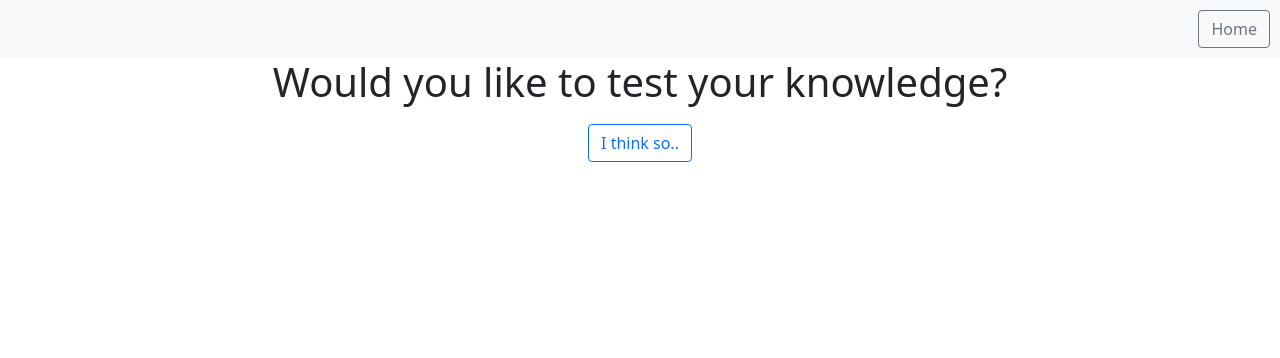
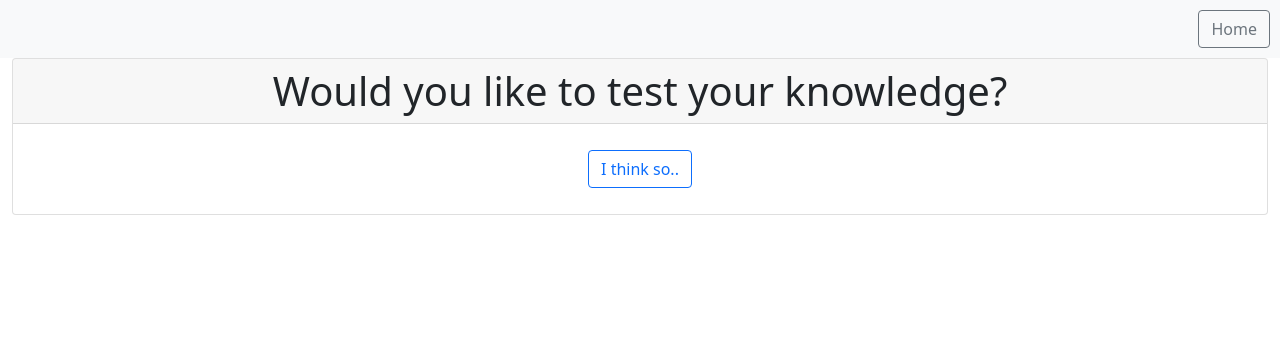
Before and after one commit to david-johnson-lrn/djApp, a PHP site: page / in a window 1280 px wide. Shown: the top 358 px of the page. Run offline with PHP 8.4, Linux system fonts and the light colour scheme.

Commit message:
applied bootstrap cards to index

```diff
--- a/index.php
+++ b/index.php
@@ -37,7 +37,6 @@
 
         </ul>
 
-
     </nav>
 
     <!-- <a href="/authorAPI.php">
@@ -46,50 +45,39 @@
 
     <div class="container-fluid">
 
-        <section id="intro">
 
-            <div class="col d-flex justify-content-center">
+        <section id="intro" class="card text-center">
 
-                <h1> Would you like to test your knowledge?</h1>
+            <h1 class="card-header"> Would you like to test your knowledge?</h1>
 
-            </div>
-            <div class="col d-flex justify-content-center">
+            <div class="text-center card-body">
                 <button id="yes" class="btn btn-outline-primary intro">I think so..</button>
-
             </div>
         </section>
 
+        <section id="content" class="hide card text-center">
 
 
+            <h1 class="card-header"> Choose a Topic</h1>
 
-        <section id="content" class="hide">
-            <div class="col d-flex justify-content-center">
-
-                <h1> Choose a Topic</h1>
-
-            </div>
-
-            <div class="col d-flex justify-content-center">
-
+            <div class="card-body">
 
                 <button type="button" name="topic" class="btn btn-outline-primary choice" value="Geography">Geography</button>
                 <button type="button" name="topic" class="btn btn-outline-warning choice" value="Politics">Politics</button>
                 <button type="button" name="topic" class="btn btn-outline-danger choice" value="History">History</button>
 
-
-
             </div>
 
 
 
-            <div class="col d-flex justify-content-center">
+            <div class="card-header">
                 <h1> Choose a State</h1>
             </div>
 
 
 
 
-            <div class="col d-flex justify-content-center">
+            <div class="card-body">
 
                 <button type="button" name="state" value="NY" class="btn btn-outline-info choice">NY</button>
                 <button type="button" name="state" value="NJ" class="btn btn-outline-danger choice">NJ</button>
```
